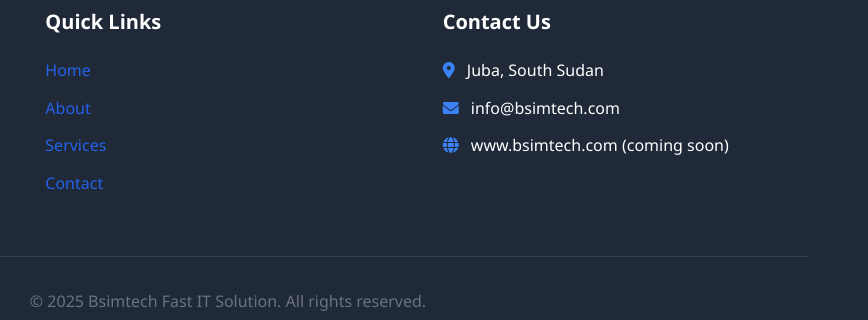
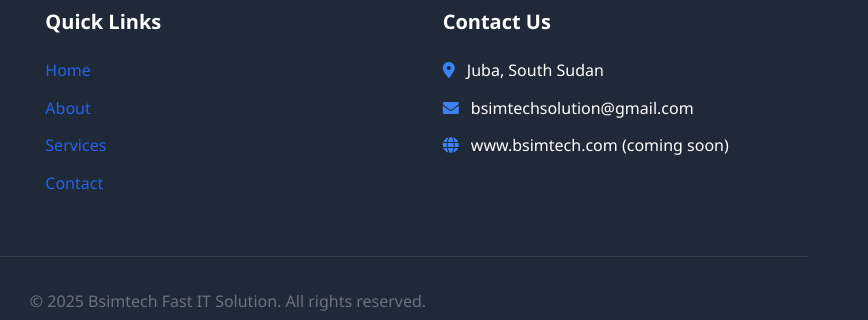
Before and after one commit to bsimtech/about, a plain HTML site: page contact.html in a window 1280 px wide. Shown: the part 1889-2209 px from the top of the page, 412-1280 px from the left. Drawn offline with Linux system fonts and the light colour scheme.

Commit message:
Update contact.html

```diff
--- a/contact.html
+++ b/contact.html
@@ -147,7 +147,7 @@
                     <h3>Contact Us</h3>
                     <ul>
                         <li><i class="fas fa-map-marker-alt"></i> Juba, South Sudan</li>
-                        <li><i class="fas fa-envelope"></i> info@bsimtech.com</li>
+                        <li><i class="fas fa-envelope"></i> bsimtechsolution@gmail.com</li>
                         <li><i class="fas fa-globe"></i> www.bsimtech.com (coming soon)</li>
                     </ul>
                 </div>
```
